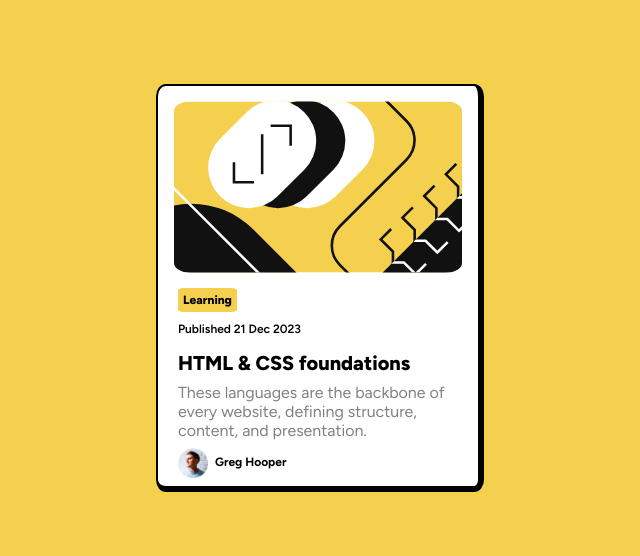
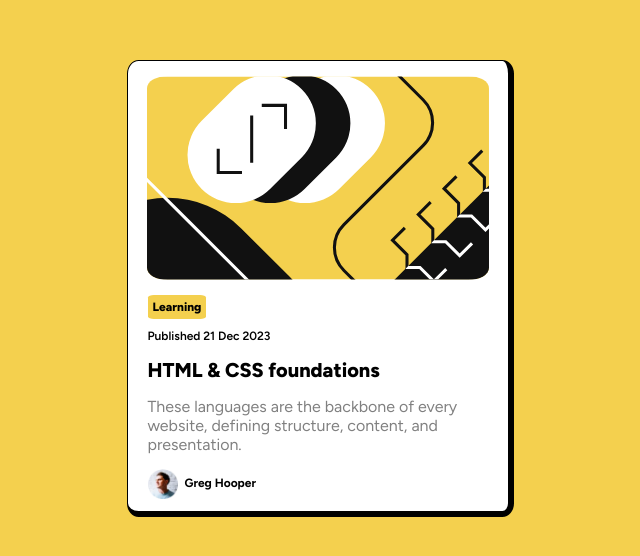
Before and after one commit to b-kuhu/blog-preview-card, a plain HTML site: page index.html in a window 1280 px wide. Shown: the part 120-676 px from the top of the page, without its empty margins (320-960 px from the left). Drawn offline with Linux system fonts and the light colour scheme.

Commit message:
improved card component size

```diff
--- a/style.css
+++ b/style.css
@@ -8,12 +8,12 @@ body{
 main{
     background-color: hsl(0, 0%, 100%);
     font-family: 'Figtree';
-    width: 320px;
-    height: 400px;
+    width: 380px;
+    height: 450px;
     display: flex;
     flex-direction: column;
     align-items: center;
-    border: 2px solid black;
+    border: 1px solid black;
     border-right-width: 6px;
     border-bottom-width: 6px ;
     border-radius: 3%;
@@ -57,7 +57,7 @@ p span{
     color: hsl(47, 88%, 63%);;
 }
 .summary{
-    margin: 8px 0;
+    margin: 15px 0;
     color: hsl(0, 0%, 50%);
     font-size: 16px;
 }
@@ -69,5 +69,5 @@ p span{
 }
 main:hover{
     border-color: black;
-    border-width: 2px 9px 9px 2px;
+    border-width: 1px 8px 8px 1px;
 }
```
